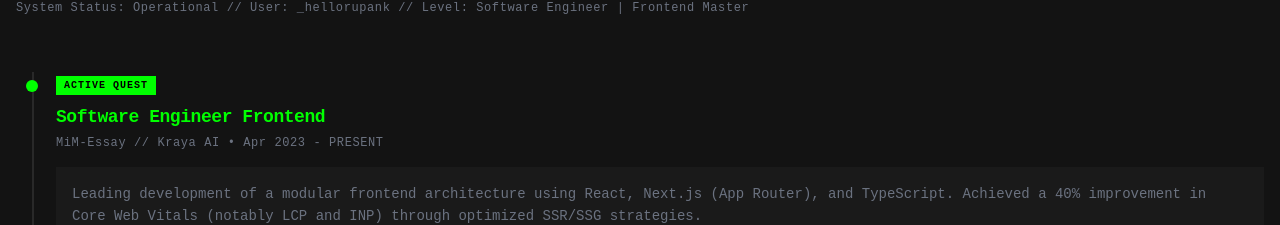
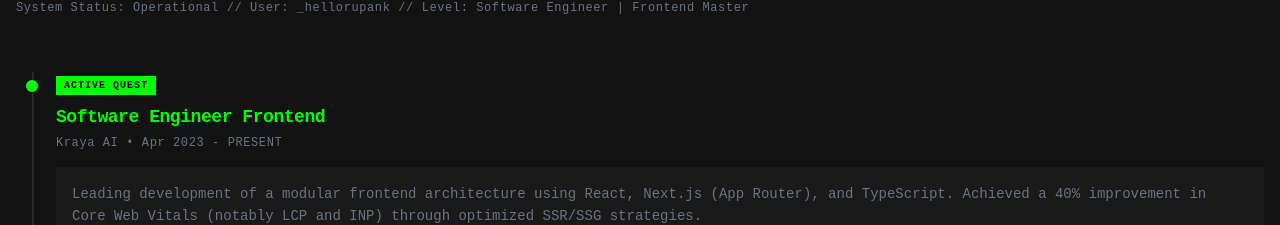
Before and after one commit to javacatscript/rupank-portfolio, a Next.js app: page / in a window 1280 px wide. Shown: the part 4057-4282 px from the top of the page. Built offline with nearby package versions, Linux system fonts and the light colour scheme; no server answers.

Commit message:
update content

```diff
--- a/src/components/ExperienceSection.tsx
+++ b/src/components/ExperienceSection.tsx
@@ -14,7 +14,7 @@ const quests: Quest[] = [
   {
     status: "active",
     title: "Software Engineer Frontend",
-    company: "MiM-Essay // Kraya AI",
+    company: "Kraya AI",
     period: "Apr 2023 - PRESENT",
     description:
       "Leading development of a modular frontend architecture using React, Next.js (App Router), and TypeScript. Achieved a 40% improvement in Core Web Vitals (notably LCP and INP) through optimized SSR/SSG strategies.",
```
